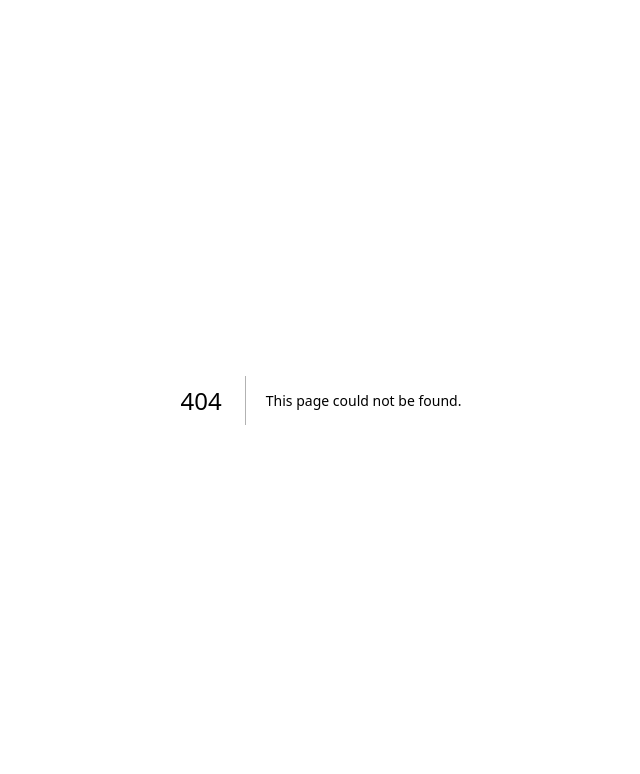
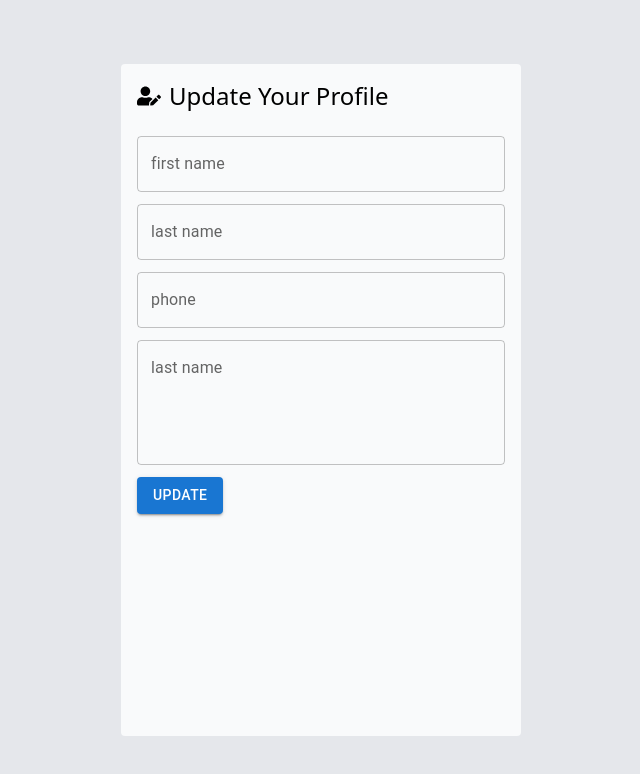
Before and after one commit to AmElBen-El/bills, a Next.js app: page /dashboard/update-profile in a window 1280 px wide. Before the commit this address had no page. Shown: the top 774 px of the page, without its empty margins (319-959 px from the left). Built offline with nearby package versions, Linux system fonts and the light colour scheme.

Commit message:
borrow update profile

```diff
--- /dev/null
+++ b/app/dashboard/borrow/page.js
@@ -0,0 +1,83 @@
+"use client"
+import { useState, useEffect} from "react";
+import {TextField } from "@mui/material";
+
+const duration = [
+    {id:"7d",days:7},
+    {id:"30d",days:30},
+    {id:"90d",days:90},
+];
+
+export default function Borrow() {
+    const [clickedRate,setClickedRate] = useState(undefined);
+    const [rate,setRate] = useState(0);
+    const [amount,setAmount] = useState(undefined);
+    const [payback,setPayback] = useState(undefined);
+
+    useEffect(()=> {
+        if (amount >= 1){
+        const interest = (rate * amount)/100;
+        setPayback(amount + interest)
+    }
+    },[amount,rate])
+
+    return (
+        <main className="min-h-screen flex justify-center py-4 md:py-6 lg:py-8 px-4 md:px-12 lg:px-16 bg-gray-100">
+            <div className="w-full md:w-[380px] flex flex-col gap-4 border border-gray-200 rounded-md bg-gray-50 p-2 md:p-6">
+                <blockquote className="border-b border-gray-200 pb-3">
+                    <span className="font-thin text-lg text-blue-800"> Get an Instant Loan</span>
+                </blockquote>
+
+                <form>
+                    <div className="flex flex-col gap-1">
+                        <TextField
+                        id="amount"
+                        type="number"
+                        variant="outlined"
+                        placeholder="loan amount"
+                        value={amount}
+                        onChange={(text) => setAmount(Number(text.target.value))}/>
+                    </div>
+                </form>
+                <div className="border-dashed border border-blue-500 p-4 rounded-md">
+                    <p className="text-blue-700 text-sm mb-3">Choose loan duration</p>
+                    <ul className="grid grid-col-3 gap-2">
+                       {
+                            duration.map(item =>  <li
+                                 key={item.id}
+                                 onClick ={() => {
+                                    setClickedRate(item.id)
+                                    if (item.days === 7) {
+                                        setRate(15.5)
+                                    } else if (item.days === 30) {
+
+                                        setRate(12)
+                                    } else if (item.days === 90) {
+                                        setRate(9.5)
+
+                                    }
+                                 }}
+                                  className={`h-16 flex justify-center items-center bg-blue-700 text-white text-md uppercase rounded-md`}>{item.days} days</li>)
+                       }
+                    </ul>
+
+                </div >
+
+
+
+                <div className="flex flex-col gap-3 border-dashed border border-blue-500 p-4 rounded-md">
+                <p className="text-gray-800">Interest rate for ... days</p>
+                <p className="text-6xl text-blue-600">{rate}%</p>
+                </div>
+
+                <div className="flex flex-col gap-3 bg-gradient-to-b from-blue-600 to-blue-800 border-dashed border border-blue-500 p-4 rounded-md">
+                <p className="text-blue-50">You will payback</p>
+                <p className="text-4xl text-white">{payback}</p>
+                </div>
+                <div>
+                    <button className="p-2 rounded-md bg-blue-600 text-white text-xl uppercase">Get Loan</button>
+                </div>
+            </div>
+        </main>
+    )
+}
--- /dev/null
+++ b/app/dashboard/profile/page.js
@@ -0,0 +1,27 @@
+import Link  from "next/link";
+import Image from "next/image";
+
+export  default function(){
+    return (
+        <main className="min-h-screen flex justify-center py-4 md:py-6 lg:py-8 px-4 md:px-12 lg:px-16 bg-gray-100">
+            <div className="w-full md:w-[380px] flex flex-col gap-4 border border-gray-200 rounded-md bg-gray-50 p-2 md:p-6">
+                <div className="flex justify-center">
+                    <Image
+                    width={80}
+                    height={80}
+                    src="/coins.jpeg"
+                    alt="profile photo"
+                    className="rounded-full"/>
+                </div>
+                 <p className="text-center">info@earlycode.net</p>
+
+                 <Link className="p-2 bg-blue-700 rounded-md text-xl text-white " href="/dashboard/update-profile">
+                 Update profile
+                 </Link>
+
+
+            </div>
+        </main>
+
+    )
+}
--- /dev/null
+++ b/app/dashboard/update-profile/page.js
@@ -0,0 +1,99 @@
+"use client"
+import { useFormik } from "formik";
+import * as yup from "yup";
+import { TextField, Button } from "@mui/material";
+import { FaUserEdit } from "react-icons/fa";
+
+const schema = yup.object().shape({
+    firstName: yup.string().required().min(3),
+    lastName: yup.string().required().min(3),
+    phone: yup.string().required().min(11).max(17),
+    address: yup.string().required().min(12).max(300)
+
+});
+export default function updateProfile() {
+
+    const { handleSubmit,handleChange,handleBlur,errors,touched,values} = useFormik({
+        initialValues: {firstName:"",lastName:"",phone:"",address:""},
+        onSubmit:() => {},
+        validationSchema:schema
+    })
+
+
+
+    return (
+        <main className="min-h-screen flex justify-center px-2 md:px-16 lg:px-20 py-16 bg-gray-200">
+           <div className="w-full md:w-[400px] p-4 rounded bg-gray-50">
+           <blockquote className="flex items-center gap-2">
+                <FaUserEdit className="text-2xl"/>
+                <span className="block text-2xl">Update Your Profile</span>
+            </blockquote>
+
+            <form onSubmit={handleSubmit} className="mt-6">
+                <div className="mb-3">
+                    <TextField
+                    type="text"
+                    id="firstName"
+                    label="first name"
+                    variant="outlined"
+                    value={values.firstName}
+                    onChange={handleChange}
+                    onBlur={handleBlur}
+                    placeholder="eg. Ademola"
+                    className="w-full"/>
+                    {touched.firstName && errors.firstName ? <span className="text-xs text-red-500">{errors.firstName}</span> : null}
+
+                </div>
+                <div className="mb-3">
+                    <TextField
+                    type="text"
+                    id="lastName"
+                    label="last name"
+                    variant="outlined"
+                    value={values.lastName}
+                    onChange={handleChange}
+                    onBlur={handleBlur}
+                    placeholder="eg. Ademola"
+                    className="w-full"/>
+                    {touched.lastName && errors.lastName ? <span className="text-xs text-red-500">{errors.lastName}</span> : null}
+
+                </div>
+                <div className="mb-3">
+                    <TextField
+                    type="tel"
+                    id="phone"
+                    label="phone"
+                    variant="outlined"
+                    value={values.phone}
+                    onChange={handleChange}
+                    onBlur={handleBlur}
+                    placeholder="eg. Ademola"
+                    className="w-full"/>
+                    {touched.phone && errors.phone ? <span className="text-xs text-red-500">{errors.phone}</span> : null}
+
+                </div>
+                <div className="mb-3">
+                    <TextField
+                    multiline
+                    rows={4}
+                    type="text"
+                    id="address"
+                    label="last name"
+                    variant="outlined"
+                    value={values.address}
+                    onChange={handleChange}
+                    onBlur={handleBlur}
+                    placeholder="eg. Ademola"
+                    className="w-full"/>
+                    {touched.address && errors.address ? <span className="text-xs text-red-500">{errors.address}</span> : null}
+
+                </div>
+                <Button type="submit" variant="contained">Update</Button>
+            </form>
+
+
+           </div>
+        </main>
+    )
+
+}
```
Also changed, not shown: package.json (+7 -1 lines), 1 other file (tests, documents, lock files or other folders).
